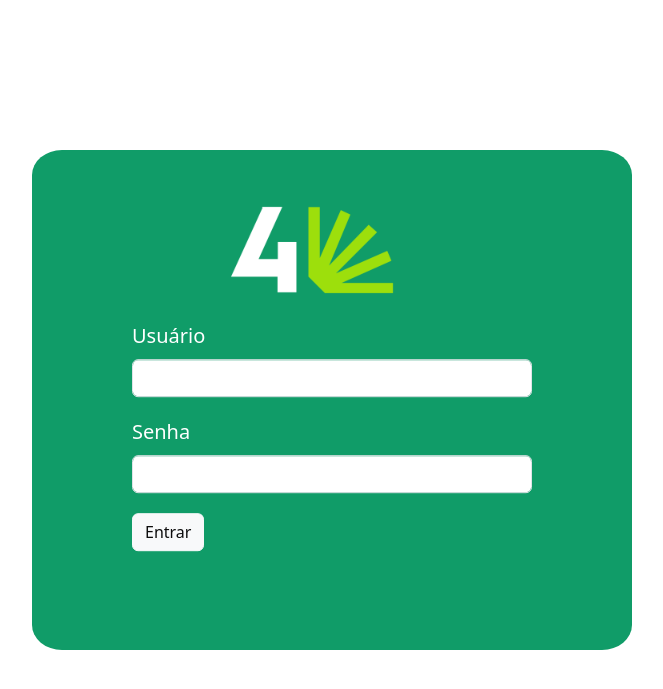
After one commit to CairoDeAndrade/Books4-U, a PHP site: page /screens/html/login2.html in a window 1280 px wide. The commit adds this page. Shown: the top 689 px of the page, without its empty margins (308-971 px from the left). Run offline with PHP 8.4, Linux system fonts and the light colour scheme.

Commit message:
Login System Created

```diff
--- a/books4u/frontend/php/config.php
+++ b/books4u/frontend/php/config.php
@@ -1,6 +1,6 @@
 <?php
 
-        $hostname = '192.168.162.65:3306';
+        $hostname = '10.10.28.140:3306';
         $dbconnect = 'book_hml';
         $user = 'NB0036';
         $password = 'S4ns4st4rk.,';
--- /dev/null
+++ b/books4u/frontend/screens/css/login2.css
@@ -0,0 +1,42 @@
+html{
+    background-color: rgb(255, 255, 255);
+}
+#corpo{
+    width: 600px;
+    height: 500px;
+    background-color:#049760;
+    opacity: 95%;
+    border-radius: 5%;
+    position: absolute;
+    top: 50%;
+    left: 50%;
+    transform: translate(-50%,-50%);
+}
+.mb-3{
+    width: 400px;
+    height: 80px;
+    position: relative;
+    top: 20%;
+    left: 15%;
+}
+#c2{
+    position: absolute;
+    top: 40%;
+    left: 40%;
+    transform: translate(-50%,-10%);
+}
+label{
+    font-size: 20px;
+    color: rgb(255, 255, 255);
+}
+img{
+    width: 200px;
+    height: 200px;
+}
+#img-logo{
+        width: 500px;
+        height: 400px;
+        position: relative;
+        top: -0%;
+        left: 30%;
+}
--- /dev/null
+++ b/books4u/frontend/screens/html/login2.html
@@ -0,0 +1,33 @@
+<!DOCTYPE html>
+<html lang="en">
+<head>
+    <meta charset="UTF-8">
+    <title>Login</title>
+    <meta http-equiv="X-UA-Compatible" content="IE=edge">
+    <link rel='stylesheet'  href='/books4u/frontend/screens/css/login2.css'>
+    <meta name="viewport" content="width=device-width, initial-scale=1.0">
+    <link href="https://cdn.jsdelivr.net/npm/bootstrap@5.3.0-alpha3/dist/css/bootstrap.min.css" rel="stylesheet" integrity="sha384-KK94CHFLLe+nY2dmCWGMq91rCGa5gtU4mk92HdvYe+M/SXH301p5ILy+dN9+nJOZ" crossorigin="anonymous">
+</head>
+<body>
+    <div id="corpo">
+      <div id="img-logo">
+        <img src="/books4u/frontend/assets/img/logo.png" alt="">
+      </div>
+        <div id="c2">
+        <form method="POST">
+            <div class="mb-3">
+              <label for="exampleInputEmail1" class="form-label">Usuário</label>
+              <input type="text" class="form-control" id="exampleInputEmail1" aria-describedby="emailHelp" name="email" required>
+            </div>
+            <div class="mb-3">
+              <label for="exampleInputPassword1" class="form-label">Senha</label>
+              <input type="password" class="form-control" id="exampleInputPassword1" name="password" required>
+            </div>
+            <div class="mb-3">
+              <button type="submit" class="btn btn-light" name="btnLogin">Entrar</button>
+            </div>
+          </form>
+        </div>
+    </div>
+</body>
+</html>
```
Also changed, not shown: books4u/frontend/php/login.php (+25 -14 lines), books4u/frontend/screens/css/login.css (added, +44 -0 lines), books4u/frontend/screens/html/login.html (added, +30 -0 lines), books4u/frontend/assets/img/bg_login.jpeg (added), books4u/frontend/assets/img/logo.png (added).
